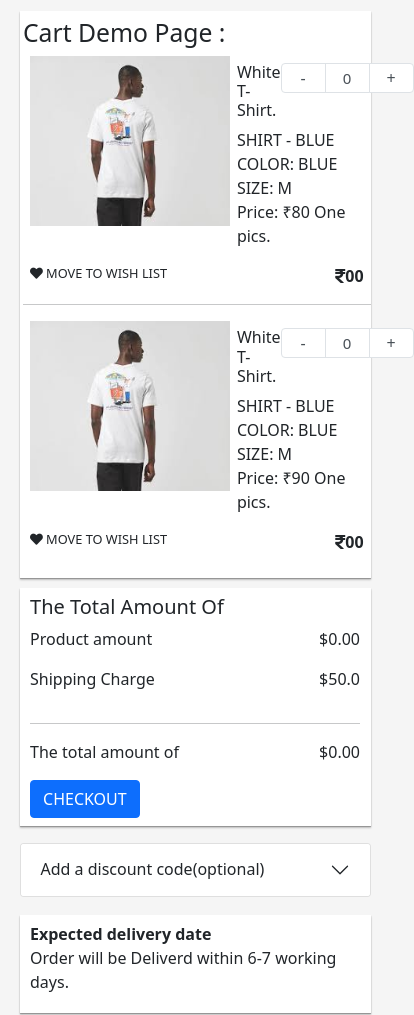
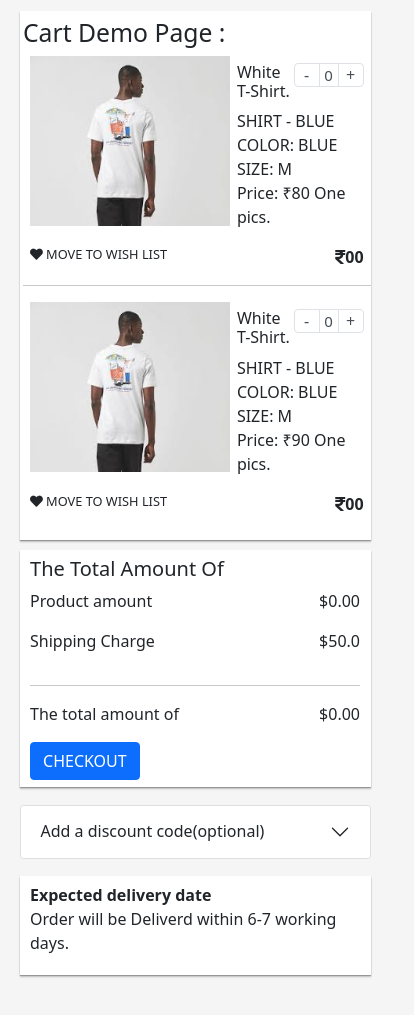
Before and after one commit to Abhisawant52/Cart_demo, a plain HTML site: page index.html in a window 390 px wide. Shown: the top 1015 px of the page, 414 px wide, since content can reach past the window. After the commit the page ends 983 px from the top, so only its background shows below. Drawn offline with nearby package versions, Linux system fonts and the light colour scheme.

Commit message:
Update cart.css

```diff
--- a/cart.css
+++ b/cart.css
@@ -118,5 +118,13 @@ a{
 		width:200px;
 		height:170px;
 	}
-
+	.page-link{
+		line-height:10px!important;
+		width:20px!important;
+	}
+	.page-item input{
+		line-height:13px!important;
+		padding:1px;
+		font-size:15px;
+	}
 }
```
